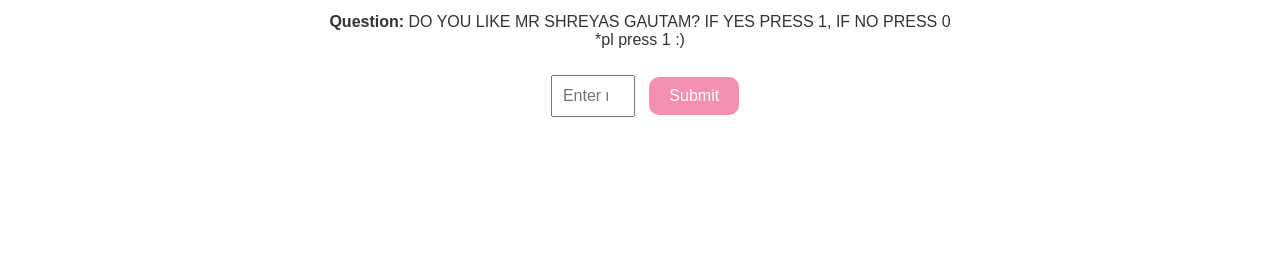
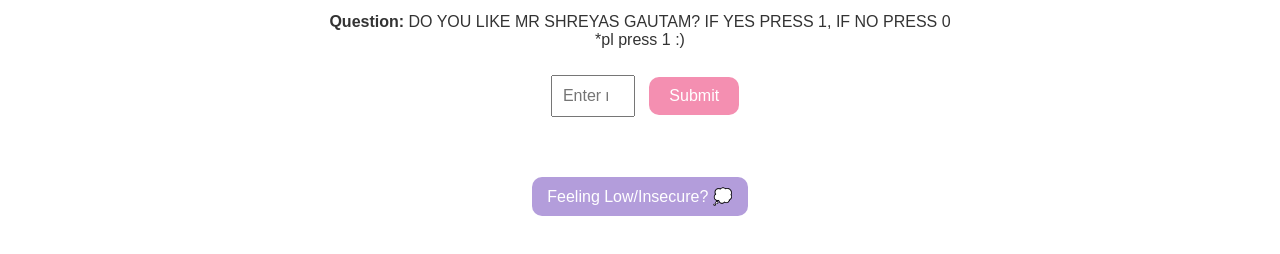
Before and after one commit to hullahulla11/spcl, a plain HTML site: page index.html in a window 1280 px wide. Shown: the part 218-472 px from the top of the page. Drawn offline with Linux system fonts and the light colour scheme.

Commit message:
Update index.html

```diff
--- a/index.html
+++ b/index.html
@@ -113,6 +113,9 @@
       }
     }
   </script>
+<button onclick="window.location.href='index2.html'" style="margin-top: 20px; background-color: #b39ddb; color: white; border: none; padding: 10px 15px; border-radius: 10px; cursor: pointer;">
+  Feeling Low/Insecure? 💭
+</button>
 
 </body>
 </html>
```
